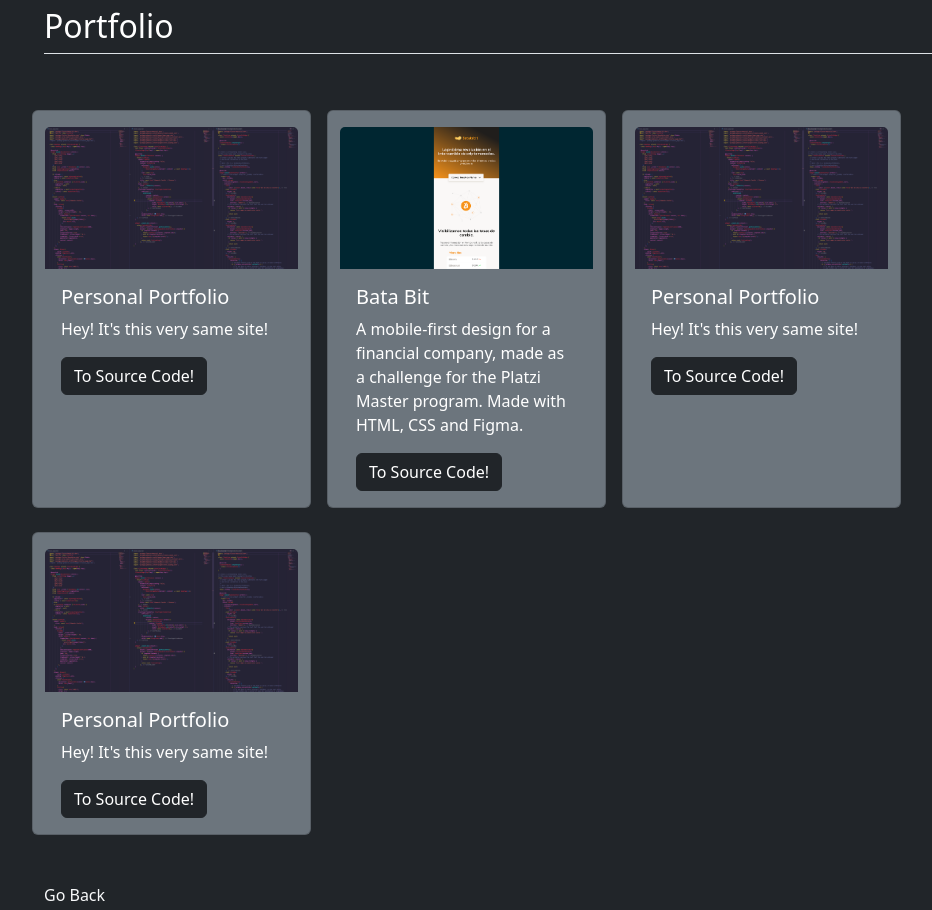
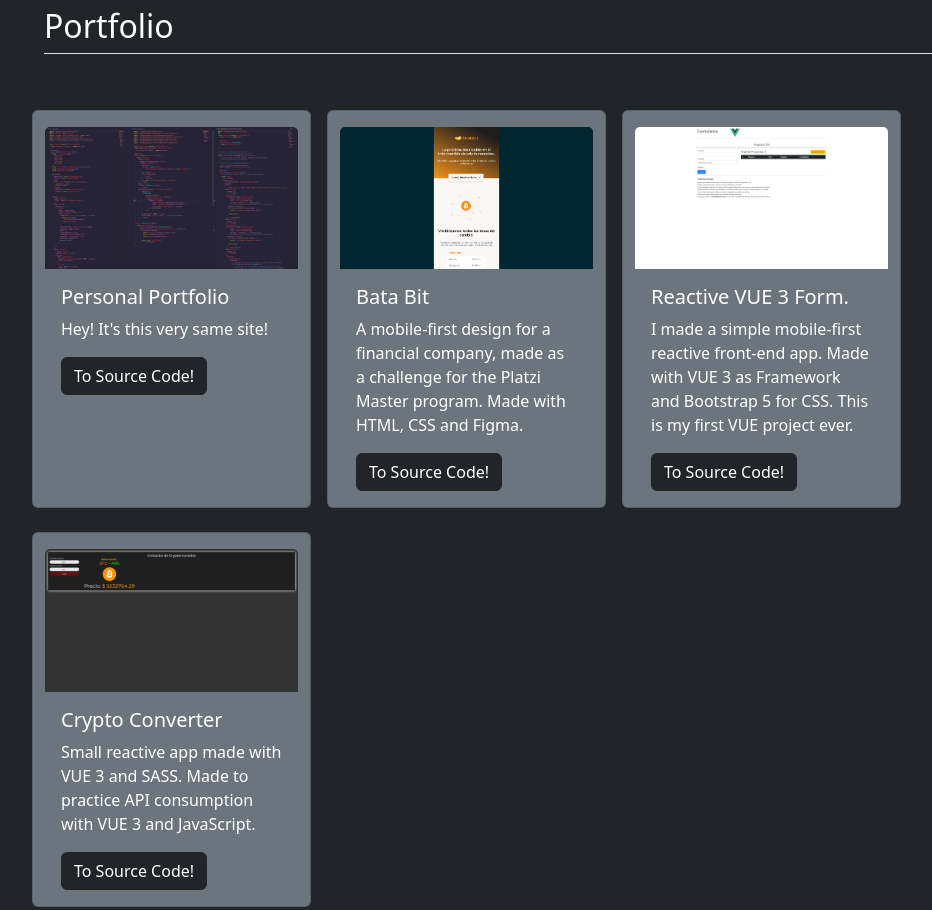
Before and after one commit to Mokenuf/mokenuf-cv, a plain HTML site: page index.html in a window 1280 px wide. Shown: the part 2920-3830 px from the top of the page, without its empty margins (50-982 px from the left). Drawn offline with nearby package versions, Linux system fonts and the light colour scheme.

Commit message:
newProjects

```diff
--- a/index.html
+++ b/index.html
@@ -469,19 +469,46 @@
             </div>
           </div>
           <div class="card text-bg-secondary pt-3 mx-2">
-            <img src="./img/ss.png" class="card-img-top" alt="Some Code" />
+            <a href="https://curious-kashata-402c55.netlify.app/">
+              <img
+                src="./img/vue.png"
+                class="card-img-top"
+                alt="Screenshot of a Form"
+              />
+            </a>
             <div class="card-body">
-              <h5 class="card-title">Personal Portfolio</h5>
-              <p class="card-text">Hey! It's this very same site!</p>
-              <a href="#" class="btn btn-dark">To Source Code!</a>
+              <h5 class="card-title">Reactive VUE 3 Form.</h5>
+              <p class="card-text">
+                I made a simple mobile-first reactive front-end app. Made with
+                VUE 3 as Framework and Bootstrap 5 for CSS. This is my first VUE
+                project ever.
+              </p>
+              <a
+                href="https://gitlab.com/Mokenuf/dynamic-vue3-form"
+                class="btn btn-dark"
+                >To Source Code!</a
+              >
             </div>
           </div>
           <div class="card text-bg-secondary pt-3">
-            <img src="./img/ss.png" class="card-img-top" alt="Some Code" />
+            <a href="https://serene-dieffenbachia-91f42a.netlify.app/">
+              <img
+                src="./img/crypto.png"
+                class="card-img-top"
+                alt="Screenshot of a Crypto Exchange APP"
+              />
+            </a>
             <div class="card-body">
-              <h5 class="card-title">Personal Portfolio</h5>
-              <p class="card-text">Hey! It's this very same site!</p>
-              <a href="#" class="btn btn-dark">To Source Code!</a>
+              <h5 class="card-title">Crypto Converter</h5>
+              <p class="card-text">
+                Small reactive app made with VUE 3 and SASS. Made to practice
+                API consumption with VUE 3 and JavaScript.
+              </p>
+              <a
+                href="https://gitlab.com/Mokenuf/vue3-cryptocotizador"
+                class="btn btn-dark"
+                >To Source Code!</a
+              >
             </div>
           </div>
         </div>
```
Also changed, not shown: img/crypto.png (added), img/vue.png (added).
